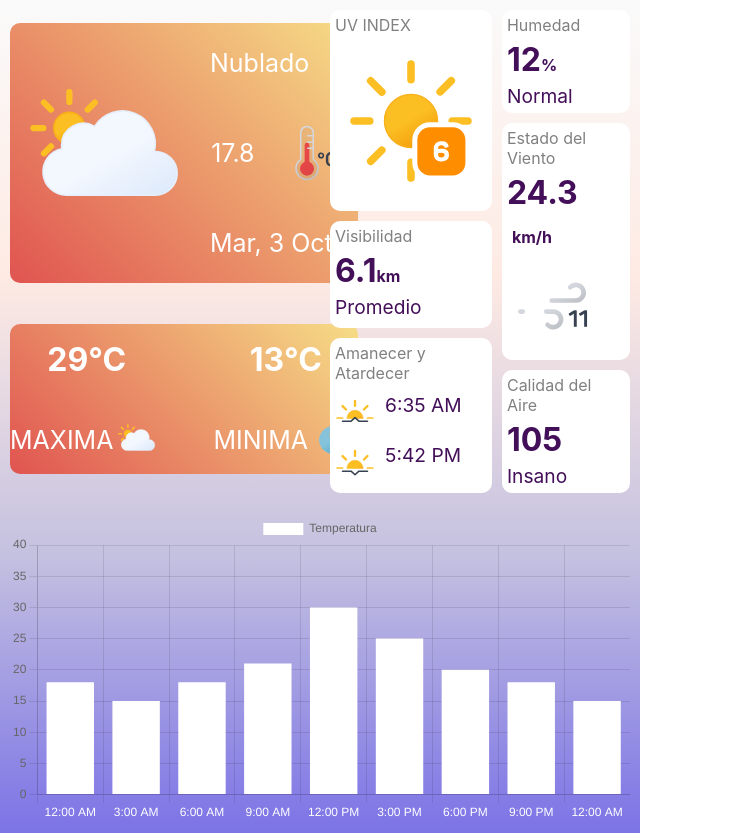
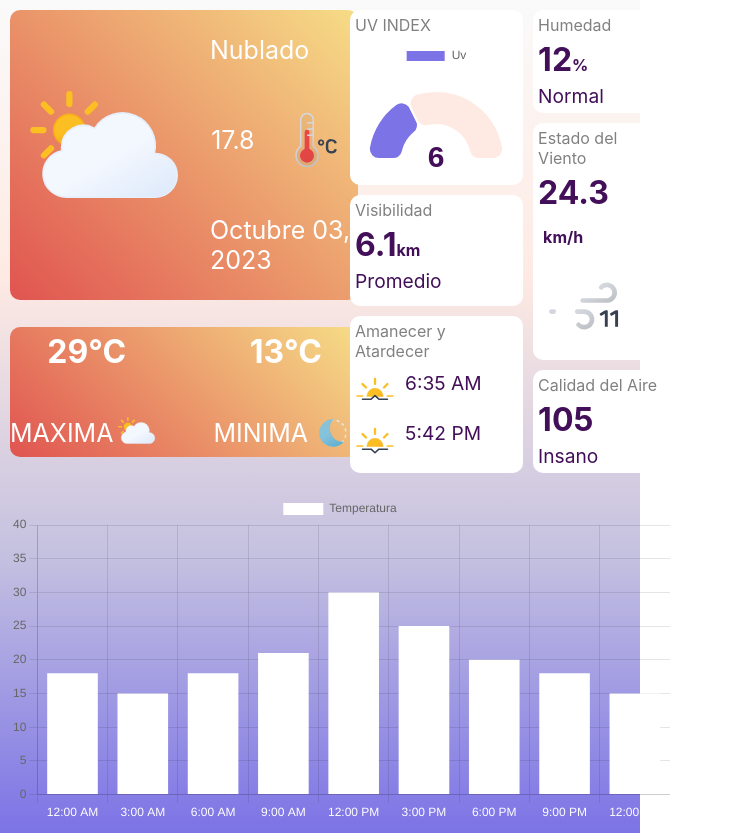
Before and after one commit to LuGiulkovich/ArgDashBoard, a React (Create React App) app: page / in a window 1280 px wide. Shown: the whole page, without its empty margins (0-733 px from the left). Built offline with nearby package versions, Linux system fonts and the light colour scheme.

Commit message:
Mejoro Indice UV

```diff
--- a/src/App.css
+++ b/src/App.css
@@ -32,7 +32,8 @@
 .HoyDia-Datos {
   width: 50%;
 }
-/* Estilos de ./componentes/MinimaMaxima */
+
+/* Estilos de ./componentes/MinimaMaxima.js */
 .MinMax {
   width: 100%;
   height: 80%;
@@ -41,6 +42,13 @@
   gap: 50px;
   text-align: center;
 }
+
+/* Estilos para ./componentes/UvIndex.js/GaugeChart.js */
+.UvIndex-Gauge {
+  margin: 0 auto;
+  width: 80%;
+}
+
 
 /* Displays */
 .Flex {
--- /dev/null
+++ b/src/componentes/EjemploChart/GaugeChart.js
@@ -0,0 +1,56 @@
+import {
+    Chart as ChartJS,
+    ArcElement,
+    Tooltip,
+    Legend
+} from 'chart.js';
+
+import { Doughnut } from 'react-chartjs-2';
+
+ChartJS.register (
+    ArcElement,
+    Tooltip,
+    Legend
+);
+
+export const GaugeChart = () => {
+
+    const uvIndex = 6;
+
+    const data = {
+        labels: ['Uv'],
+        datasets: [{
+            data: [uvIndex, 11],
+            backgroundColor: [ '#7c73e6' , '#feeae3'],
+            borderColor: ['#fff', '#fff'],
+            borderRadius: 10,
+            // Para hacerlo como un velocimetro haz lo de abajo
+            circumference: 180,
+            rotation: 270
+        }]
+    }
+
+    const options = {
+    }
+
+    const textoUv = {
+        id: 'textoUv',
+        beforeDatasetsDraw(chart) {
+            const {ctx} = chart;
+
+            const xCenter = chart.getDatasetMeta(0).data[0].x;
+            const yCenter = chart.getDatasetMeta(0).data[0].y;
+
+            ctx.save();
+            ctx.fillStyle = '#430f59';
+            ctx.font = 'bold 30px sans-serif';
+            ctx.textAlign = 'center';
+            ctx.textBaseline = 'baseline';
+            ctx.fillText(uvIndex, xCenter, yCenter)
+        }
+    }
+
+  return (
+    <Doughnut data={data} options={options} plugins={[textoUv]}/>
+  )
+}
--- a/src/componentes/HoyDia.js
+++ b/src/componentes/HoyDia.js
@@ -3,6 +3,59 @@ import nublado from '../iconos/partly-cloudy-day.svg';
 import celsius from '../iconos/thermometer-celsius.svg';
 
 export const HoyDia = ({siHoyTemperatura, siDdMmFfHh}) => {
+
+    const datosDeHoy = siDdMmFfHh.split("T");
+    let nombreMes = '';
+    let fechaDeHoy = '';
+    const separarDatos = () => {
+        console.log(datosDeHoy);
+        let dMA = datosDeHoy[0].split("-");
+        console.log(dMA);
+
+        switch (dMA[1]) {
+            case '1':
+                nombreMes = "Enero";
+            break;
+            case '2':
+                nombreMes = "Febrero";
+            break;
+            case '3':
+                nombreMes = "Marzo";
+            break;
+            case '4':
+                nombreMes = "Abril";
+            break;
+            case '5':
+                nombreMes = "Mayo";
+            break;
+            case '6':
+                nombreMes = "Junio";
+            break;
+            case '7':
+                nombreMes = "Julio";
+            break;
+            case '8':
+                nombreMes = "Agosto";
+            break;
+            case '9':
+                nombreMes = "Septiembre";
+            break;
+            case '10':
+                nombreMes = "Octubre";
+            break;
+            case '11':
+                nombreMes = "Noviembre";
+            break;
+            case '12':
+                nombreMes = "Diciembre";
+            break;
+        }
+        fechaDeHoy = nombreMes + " " + dMA[2] + ", " + dMA[0];
+        console.log(nombreMes);
+        console.log(fechaDeHoy);
+    }
+    separarDatos();
+
     return (
         <div className='HoyDia Back-Grad-NaranjaFuerte Radius-10 Flex'>
             <img src={nublado} alt='Nublado' width={"200px"} className=''/>
@@ -12,7 +65,7 @@ export const HoyDia = ({siHoyTemperatura, siDdMmFfHh}) => {
                     <p className='Letra-size Letra-t3'>{siHoyTemperatura}</p>
                     <img src={celsius} alt='Celsius'  width={'100px'}/>
                 </div>
-                <p className='Letra-size'>Mar, 3 Oct</p>
+                <p className='Letra-size'>{fechaDeHoy}</p>
             </div>
 
         </div>
--- a/src/componentes/UvIndex.js
+++ b/src/componentes/UvIndex.js
@@ -1,11 +1,16 @@
 import React from 'react'
-import uVIndex6 from '../iconos/uv-index-6.svg';
+//import uVIndex6 from '../iconos/uv-index-6.svg';
+import { GaugeChart } from './EjemploChart/GaugeChart';
+
+//<img src={uVIndex6} alt='uVIndex6'/>
 
 export const UvIndex = () => {
   return (
     <div className='Back-fff Radius-10'>
         <p className='Letra-gris'>UV INDEX</p>
-        <img src={uVIndex6} alt='uVIndex6'/>
+        <div className='UvIndex-Gauge'>
+          <GaugeChart />
+        </div>
     </div>
   )
 }
```
Also changed, not shown: 1 other file (tests, documents, lock files or other folders).
